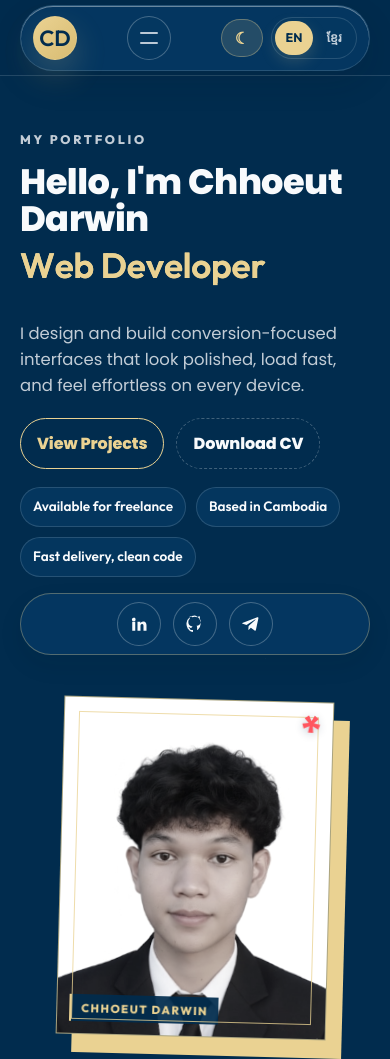
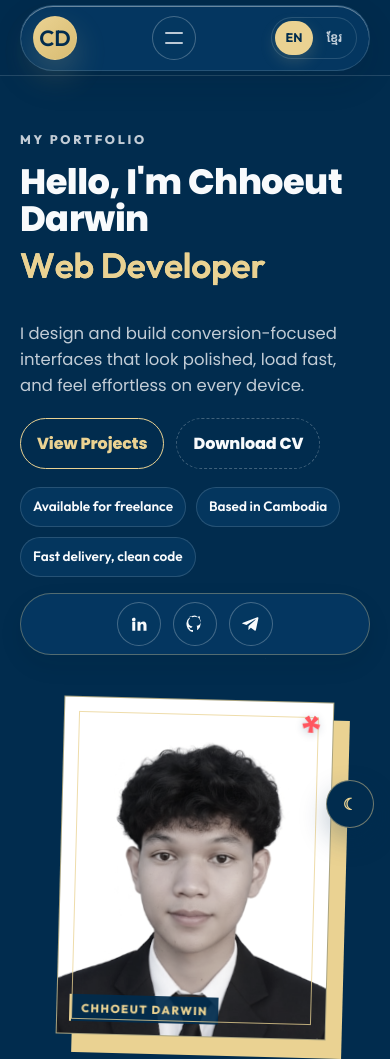
Before and after one commit to chhoeutdarwin/my-portfolio, a website: page index.html in a window 390 px wide. Shown: the top 1059 px of the page. Drawn offline with Linux system fonts and the light colour scheme; a web font is replaced by a local one.

```diff
--- a/css/styles.css
+++ b/css/styles.css
@@ -271,6 +271,7 @@ a {
 }
 
 .pill {
+	position: relative;
 	width: 100%;
 	max-width: 980px;
 	display: flex;
@@ -283,6 +284,20 @@ a {
 	background: var(--nav-bg);
 	box-shadow: 0 12px 32px rgba(18, 24, 30, 0.12), inset 0 1px 0 rgba(255, 255, 255, 0.4);
 	transition: background-color 240ms ease, border-color 240ms ease, box-shadow 240ms ease;
+}
+
+.logo {
+	flex: 0 0 44px;
+}
+
+.nav {
+	position: absolute;
+	left: 50%;
+	transform: translateX(-50%);
+}
+
+.topbar-actions {
+	margin-left: auto;
 }
 
 .logo {
@@ -443,8 +458,21 @@ a {
 	right: 22px;
 	bottom: 22px;
 	z-index: 60;
-	background: var(--nav-bg);
-	box-shadow: 0 12px 28px rgba(18, 24, 30, 0.18);
+	width: 48px;
+	height: 48px;
+	padding: 0;
+	justify-content: center;
+	background: #012c4e;
+	border: 1px solid rgba(234, 210, 146, 0.48);
+	color: #ead292;
+	box-shadow: 0 12px 28px rgba(1, 44, 78, 0.28);
+}
+
+:root[data-theme="light"] .floating-theme {
+	background: #ead292;
+	border-color: rgba(1, 44, 78, 0.28);
+	color: #012c4e;
+	box-shadow: 0 12px 28px rgba(1, 44, 78, 0.18);
 }
 
 .theme-icon {
@@ -1934,6 +1962,12 @@ body.lightbox-open {
 }
 
 @media (max-width: 760px) {
+	.nav {
+		position: static;
+		transform: none;
+		margin-left: auto;
+	}
+
 	.nav-btn {
 		display: inline-flex;
 		align-items: center;
@@ -2044,6 +2078,7 @@ body.lightbox-open {
 	.title-accent .kinetic-letter {
 		transition: none;
 	}
+
 }
 /* ==========================================
    COMPACT SKILLS SECTION DESIGN
--- a/index.html
+++ b/index.html
@@ -5,7 +5,7 @@
         <meta name="viewport" content="width=device-width, initial-scale=1" />
 		<meta name="color-scheme" content="dark" />
 		<meta name="theme-color" content="#012c4e" />
-		<link rel="icon" href="assets/images/profile/pfp.jpg" />
+		<link rel="icon" href="assets/images/profile/pfp.png" />
 		<title>Chhoeut Darwin - Portfolio</title>
 		<meta name="description" content="Web developer portfolio focused on clean UI engineering and fast, responsive sites." />
 		<link rel="preconnect" href="https://fonts.googleapis.com" />
@@ -45,10 +45,6 @@
 					</nav>
 
 					<div class="topbar-actions">
-						<button class="theme-toggle" id="themeToggle" type="button" aria-label="Switch to light mode" title="Switch theme">
-							<span class="theme-icon sun" aria-hidden="true">☀</span>
-							<span class="theme-icon moon" aria-hidden="true">☾</span>
-						</button>
 						<div class="language-switcher" aria-label="Language">
 							<button class="language-option is-active" type="button" data-language="en" aria-pressed="true">EN</button>
 							<button class="language-option" type="button" data-language="km" aria-pressed="false">ខ្មែរ</button>
@@ -58,6 +54,11 @@
 				</div>
 			</div>
 		</header>
+
+		<button class="theme-toggle floating-theme" id="themeToggle" type="button" aria-label="Switch to light mode" title="Switch theme">
+			<span class="theme-icon sun" aria-hidden="true">☀</span>
+			<span class="theme-icon moon" aria-hidden="true">☾</span>
+		</button>
 
 		<main id="main">
 			<section class="hero" id="home">
@@ -111,7 +112,6 @@
 						</div>
 					</aside>
 				</div>
-
 
 			</section>
 
```
Also changed, not shown: assets/images/profile/pfp-new.png (deleted), assets/images/profile/pfp.png (added).
